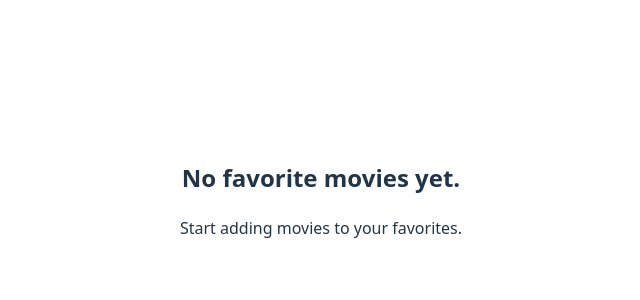
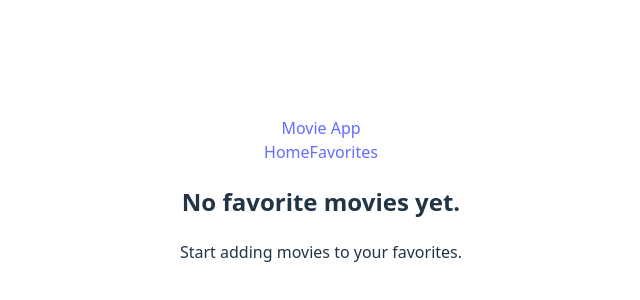
Before and after one commit to nursudevar/react-app, a React (Vite) app in the folder medium/: page /favorites in a window 1280 px wide. Shown: the part 202-502 px from the top of the page, without its empty margins (319-959 px from the left). Built offline with nearby package versions, Linux system fonts and the light colour scheme.

Commit message:
create navbar

```diff
--- a/medium/package.json
+++ b/medium/package.json
@@ -13,7 +13,8 @@
     "react": "^19.1.1",
     "react-dom": "^19.1.1",
     "react-icons": "^5.5.0",
-    "react-router-dom": "^7.8.2"
+    "react-router-dom": "^7.8.2",
+    "sass": "^1.92.0"
   },
   "devDependencies": {
     "@eslint/js": "^9.33.0",
--- a/medium/src/App.jsx
+++ b/medium/src/App.jsx
@@ -1,6 +1,7 @@
 import { useState } from 'react';
 import './App.css';
 import MovieCard from './components/MovieCard';
+import NavBar from './components/NavBar';
 import Home from './pages/Home';
 import Favorites from './pages/Favorites';
 import {Routes,Route} from "react-router-dom";
@@ -9,12 +10,17 @@
 function App() {
 
   return (
-     <main className="main-content">
+   <div>
+      <NavBar />
+
+      <main className="main-content">
         <Routes>
             <Route path="/" element={<Home />}/>
             <Route path="/favorites" element={<Favorites />}/>
         </Routes>
      </main>
+   </div>
+
   );
 }
 
--- /dev/null
+++ b/medium/src/components/NavBar.jsx
@@ -0,0 +1,20 @@
+import { Link } from "react-router-dom";
+
+function NavBar() {
+
+    return (
+        <nav className="navbar">
+            <div className="navbar-brand">
+                <Link to="/">Movie App</Link>
+            </div>
+            <div className="navbar-links">
+                <Link to="/" className="nav-link">Home</Link>
+                <Link to="/Favorites" className="nav-link">Favorites</Link>
+            </div>
+        </nav>
+
+
+    );
+}
+
+export default NavBar;
```
Also changed, not shown: 1 other file (tests, documents, lock files or other folders).
